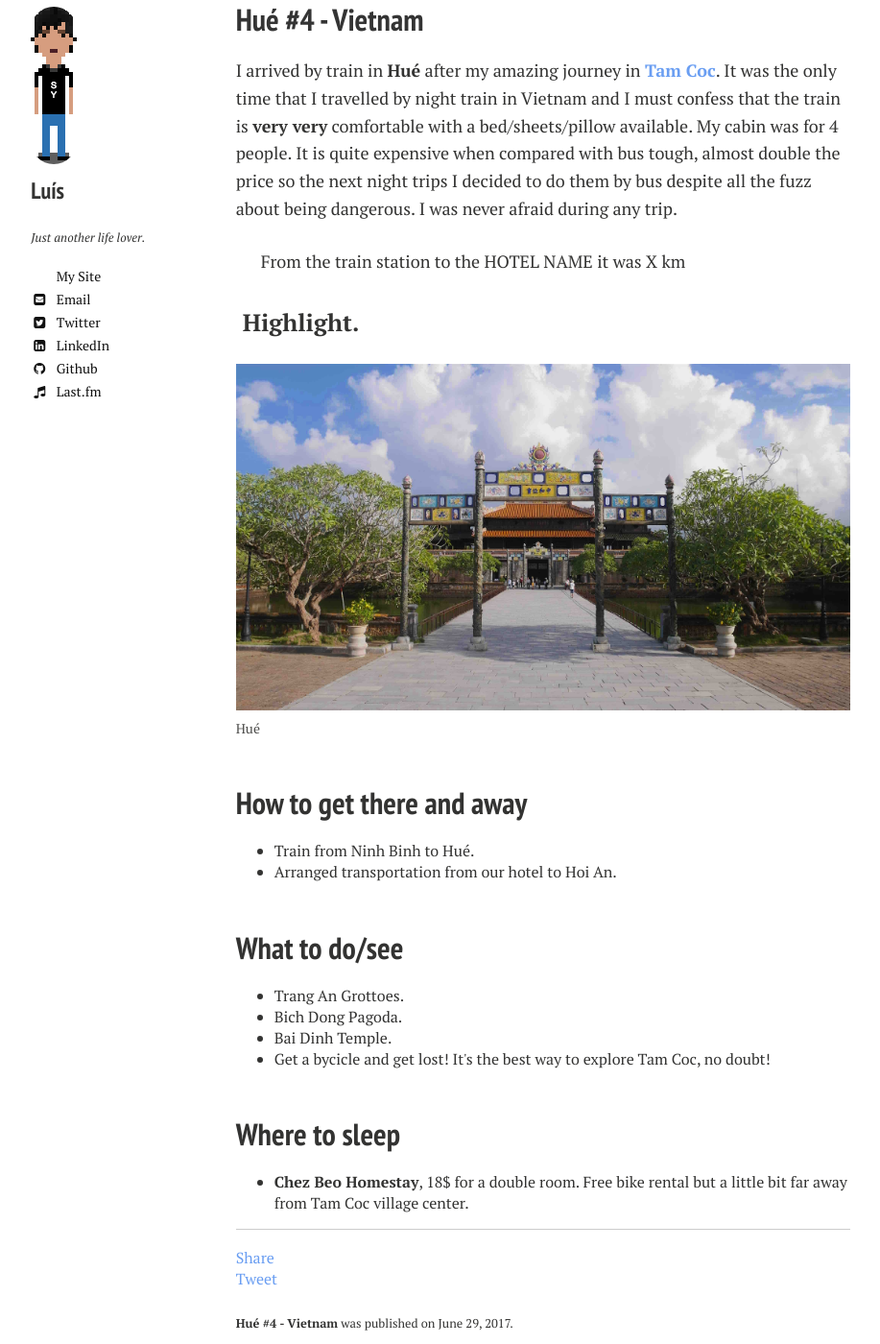
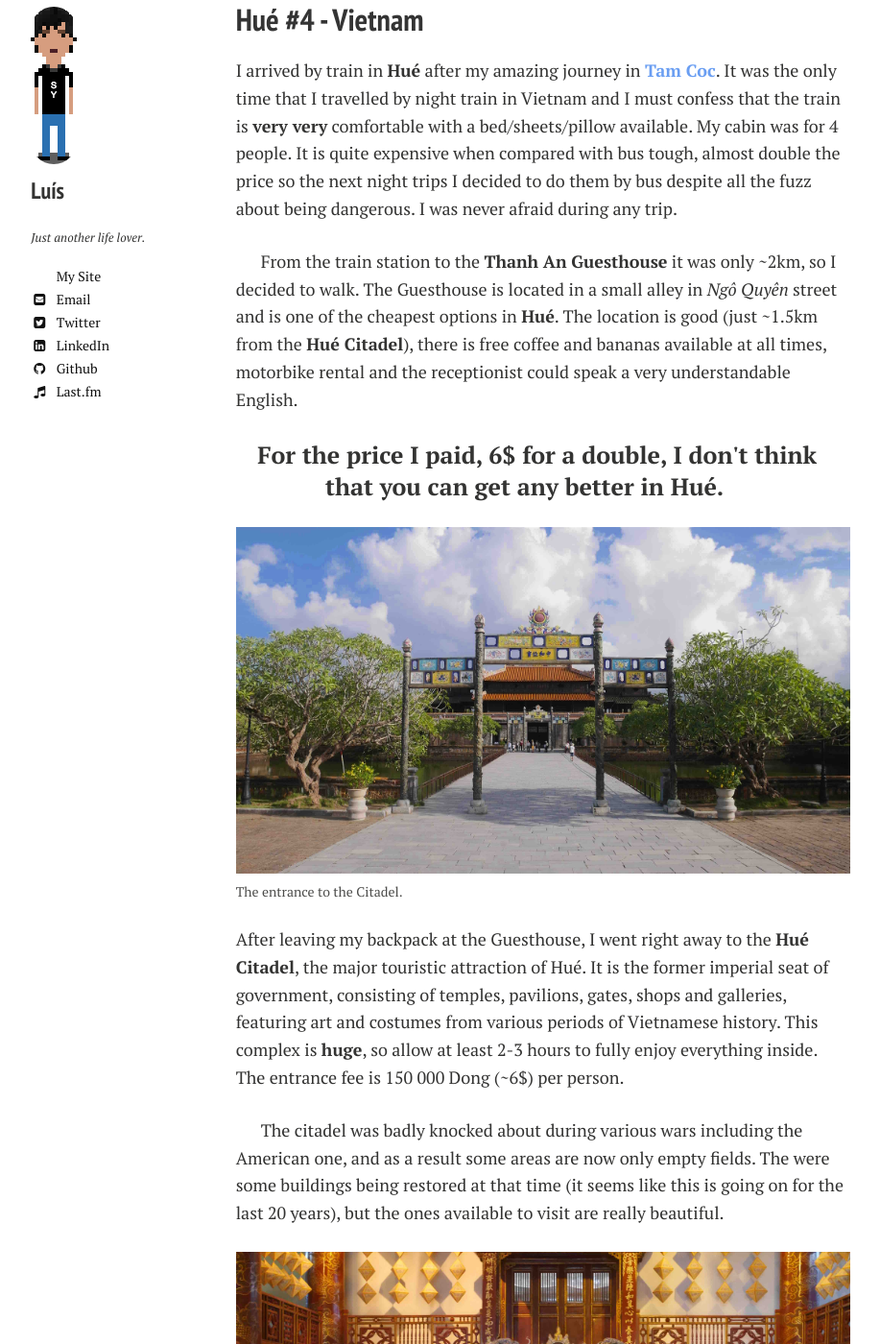
Before and after one commit to luiscspinho/luiscspinho.github.io, a Jekyll site: the page built from _posts/2017-06-29-Hue.md, in a window 1280 px wide and 1400 px high, scrolled down 552 px. Shown: the whole window at 96% size, without its empty margins (21-938 px from the left). Built offline with Jekyll 4.4.1, drawn with Linux system fonts in a browser that asks for light colours; nearby versions of some CDN libraries; comment, search, counter and statistics services are not loaded; some of the changed text lies outside the part shown.

Commit message:
hue post cont

```diff
--- a/_posts/2017-06-29-Hue.md
+++ b/_posts/2017-06-29-Hue.md
@@ -12,14 +12,40 @@ image:
 
 I arrived by train in <b>Hué</b> after my amazing journey in <b><a href="{{site.url}}/TamCoc" target="_blank">Tam Coc</a></b>. It was the only time that I travelled by night train in Vietnam and I must confess that the train is <b>very very</b> comfortable with a bed/sheets/pillow available. My cabin was for 4 people. It is quite expensive when compared with bus tough, almost double the price so the next night trips I decided to do them by bus despite all the fuzz about being dangerous. I was never afraid during any trip.
 
-From the train station to the HOTEL NAME it was X km
+From the train station to the <b>Thanh An Guesthouse</b> it was only ~2km, so I decided to walk. The Guesthouse is located in a small alley in <i>Ngô Quyên</i> street and is one of the cheapest options in <b>Hué</b>. The location is good (just ~1.5km from the <b>Hué Citadel</b>), there is free coffee and bananas available at all times, motorbike rental and the receptionist could speak a very understandable English.
 
-<b><highlight><middle>Highlight.</middle></highlight></b>
+<b><highlight><middle>For the price I paid, 6$ for a double, I don't think that you can get any better in Hué.</middle></highlight></b>
 
 <figure>
 	<a href="../images/vietnam/hue/hue1.JPG"><img src="../images/vietnam/hue/hue1.JPG"></a>
-	<figcaption>Hué</figcaption>
+	<figcaption>The entrance to the Citadel.</figcaption>
 </figure>
+
+After leaving my backpack at the Guesthouse, I went right away to the <b>Hué Citadel</b>, the major touristic attraction of Hué. It is the former imperial seat of government, consisting of temples, pavilions, gates, shops and galleries, featuring art and costumes from various periods of Vietnamese history. This complex is <b>huge</b>, so allow at least 2-3 hours to fully enjoy everything inside. The entrance fee is 150 000 Dong (~6$) per person.
+
+The citadel was badly knocked about during various wars including the American one, and as a result some areas are now only empty fields. The were some buildings being restored at that time (it seems like this is going on for the last 20 years), but the ones available to visit are really beautiful.
+
+<figure>
+	<a href="../images/vietnam/hue/hue2.JPG"><img src="../images/vietnam/hue/hue2.JPG"></a>
+	<figcaption>Rehearsal for some show.</figcaption>
+</figure>
+
+<figure>
+	<a href="../images/vietnam/hue/hue3.JPG"><img src="../images/vietnam/hue/hue3.JPG"></a>
+	<figcaption>Beautiful imperial art of the citadel.</figcaption>
+</figure>
+
+<figure>
+	<a href="../images/vietnam/hue/hue4.JPG"><img src="../images/vietnam/hue/hue4.JPG"></a>
+	<figcaption>A chinese gate.</figcaption>
+</figure>
+
+<figure>
+	<a href="../images/vietnam/hue/hue5.JPG"><img src="../images/vietnam/hue/hue5.JPG"></a>
+	<figcaption>Amazing and beautiful.</figcaption>
+</figure>
+
+
 
 <br>
 <h1>How to get there and away</h1>
@@ -40,5 +66,5 @@ From the train station to the HOTEL NAME it was X km
 <br>
 <h1>Where to sleep</h1>
 <ul>
-<li><b>Chez Beo Homestay</b>, 18$ for a double room. Free bike rental but a little bit far away from Tam Coc village center.</li>
+<li><b>Thanh An Guesthouse</b>, 6$ for a double room.</li>
 </ul>
```
Also changed, not shown: images/vietnam/hue/hue2.JPG, images/vietnam/hue/hue3.JPG, images/vietnam/hue/hue4.JPG, images/vietnam/hue/hue5.JPG.
